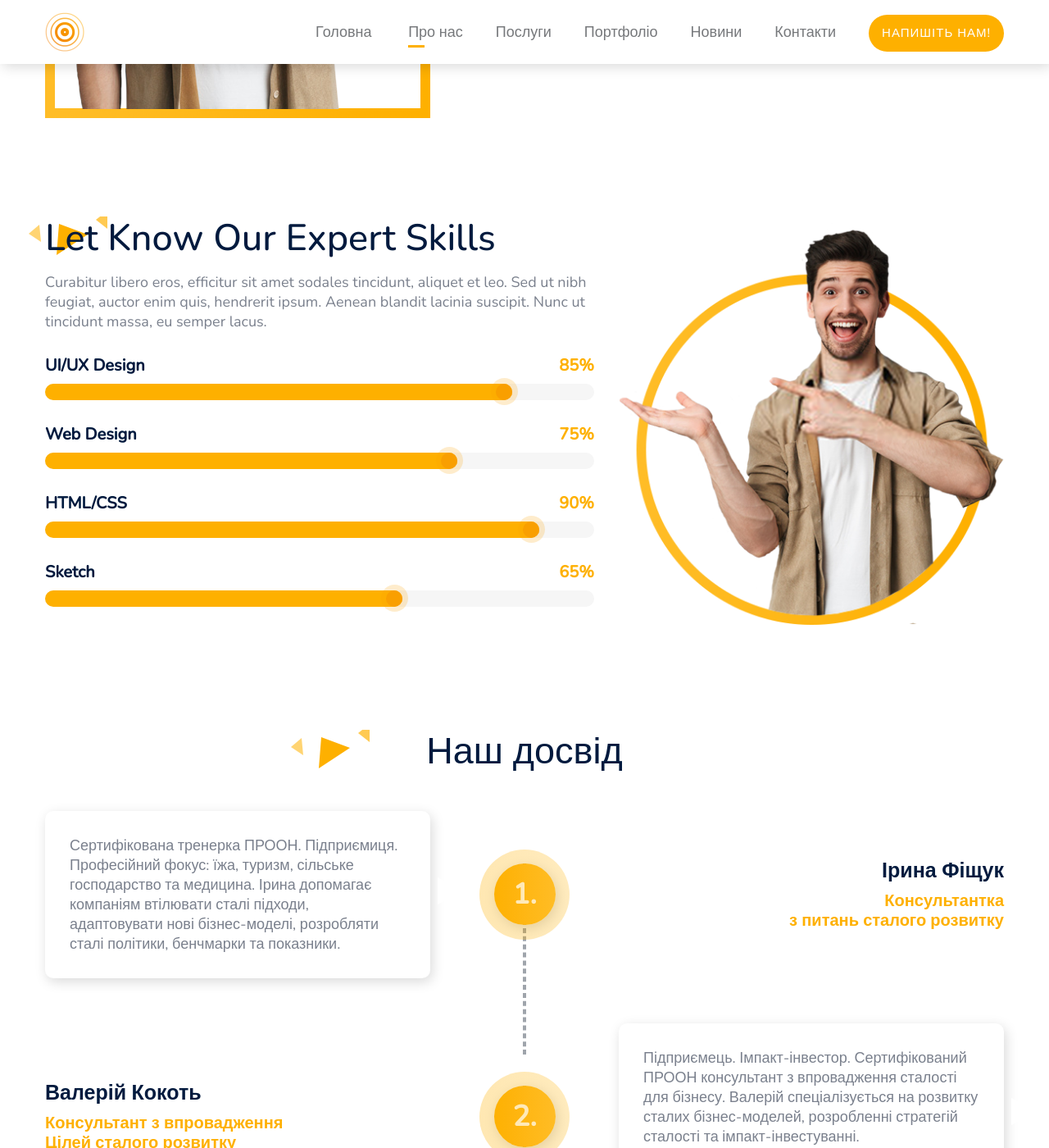
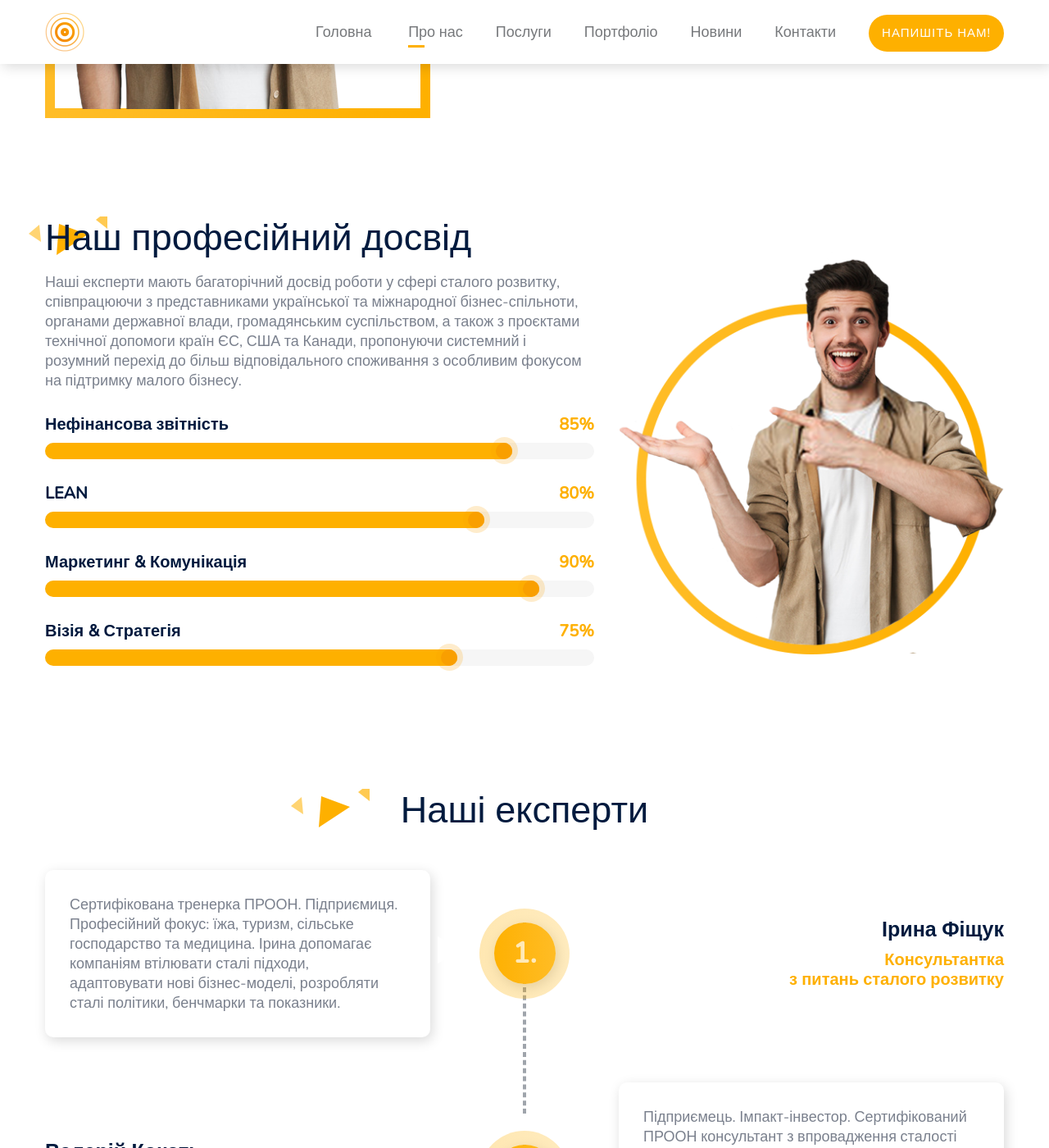
Before and after one commit to SDG-Business-Consulting/jekyll-site, a Jekyll site: the page built from pages/about.html, in a window 1280 px wide and 1400 px high, scrolled down 892 px. Shown: the whole window at 82% size. Built offline with Jekyll 4.4.1, drawn with Linux system fonts in a browser that asks for light colours; comment, search, counter and statistics services are not loaded.

Commit message:
Various translation

```diff
--- a/_includes/our_experience.html
+++ b/_includes/our_experience.html
@@ -4,7 +4,7 @@
 		<div class="row">
 			<div class="col-lg-12">
 				<div class="section_title text-center">
-					<h2>Наш досвід</h2>
+					<h2>Наші експерти</h2>
 					<!-- <p>When unknow printer took a gallery of type and scramblted it to make a type specimen book</p> -->
 				</div>
 			</div>
--- a/_includes/our_skills.html
+++ b/_includes/our_skills.html
@@ -4,13 +4,13 @@
 		<div class="row align-items-center">
 			<div class="col-lg-7">
 				<div class="section_title">
-					<h2>Let Know Our Expert Skills</h2>
-					<p>Curabitur libero eros, efficitur sit amet sodales tincidunt, aliquet et leo. Sed ut nibh feugiat, auctor enim quis, hendrerit ipsum. Aenean blandit lacinia suscipit. Nunc ut tincidunt massa, eu semper lacus.</p>
+					<h2>Наш професійний досвід</h2>
+					<p><p>Наші експерти мають багаторічний досвід роботи у сфері сталого розвитку, співпрацюючи з представниками української та міжнародної бізнес-спільноти, органами державної влади, громадянським суспільством, а також з проєктами технічної допомоги країн ЄС, США та Канади, пропонуючи системний і розумний перехід до більш відповідального споживання з особливим фокусом на підтримку малого бізнесу.</p>
 				</div>
 				<div class="skill_wrapper">
 					<div class="single_bar">
 						<div class="progress_title">
-							<h5>UI/UX Design<span>85%</span></h5>
+							<h5>Нефінансова звітність<span>85%</span></h5>
 						</div>
 						<div class="progress">
 							<div class="progress-bar wow slideInLeft" style="width: 85%;"><div class="dot"></div></div>
@@ -18,15 +18,15 @@
 					</div>
 					<div class="single_bar">
 						<div class="progress_title">
-							<h5>Web Design<span>75%</span></h5>
+							<h5>LEAN<span>80%</span></h5>
 						</div>
 						<div class="progress">
-							<div class="progress-bar wow slideInLeft" style="width: 75%;"><div class="dot"></div></div>
+							<div class="progress-bar wow slideInLeft" style="width: 80%;"><div class="dot"></div></div>
 						</div>
 					</div>
 					<div class="single_bar">
 						<div class="progress_title">
-							<h5>HTML/CSS<span>90%</span></h5>
+							<h5>Маркетинг & Комунікація<span>90%</span></h5>
 						</div>
 						<div class="progress">
 							<div class="progress-bar wow slideInLeft" style="width: 90%;"><div class="dot"></div></div>
@@ -34,10 +34,10 @@
 					</div>
 					<div class="single_bar">
 						<div class="progress_title">
-							<h5>Sketch<span>65%</span></h5>
+							<h5>Візія & Стратегія<span>75%</span></h5>
 						</div>
 						<div class="progress">
-							<div class="progress-bar wow slideInLeft" style="width: 65%;"><div class="dot"></div></div>
+							<div class="progress-bar wow slideInLeft" style="width: 75%;"><div class="dot"></div></div>
 						</div>
 					</div>
 				</div>
--- a/_includes/services.html
+++ b/_includes/services.html
@@ -16,7 +16,7 @@
 			<div class="col-lg-12">
 				<div class="section_title text-center">
 					<h2>Наші послуги</h2>
-					<p>Наша робота спрямована на інтеграцію сталих підходів у процеси ведення бізнесу з метою вивільнення потенціалу компанії, розвитку інновацій, та підвищення цінності бренду.</p>
+					<p>Наша робота спрямована на інтеграцію сталих підходів у процеси ведення бізнесу з метою вивільнення потенціалу компанії, розвитку інновацій та підвищення цінності бренду.</p>
 				</div>
 			</div>
 		</div>
```
Also changed, not shown: _includes/contact_form_2.html (+5 -3 lines), _includes/services_2.html (+4 -4 lines).
